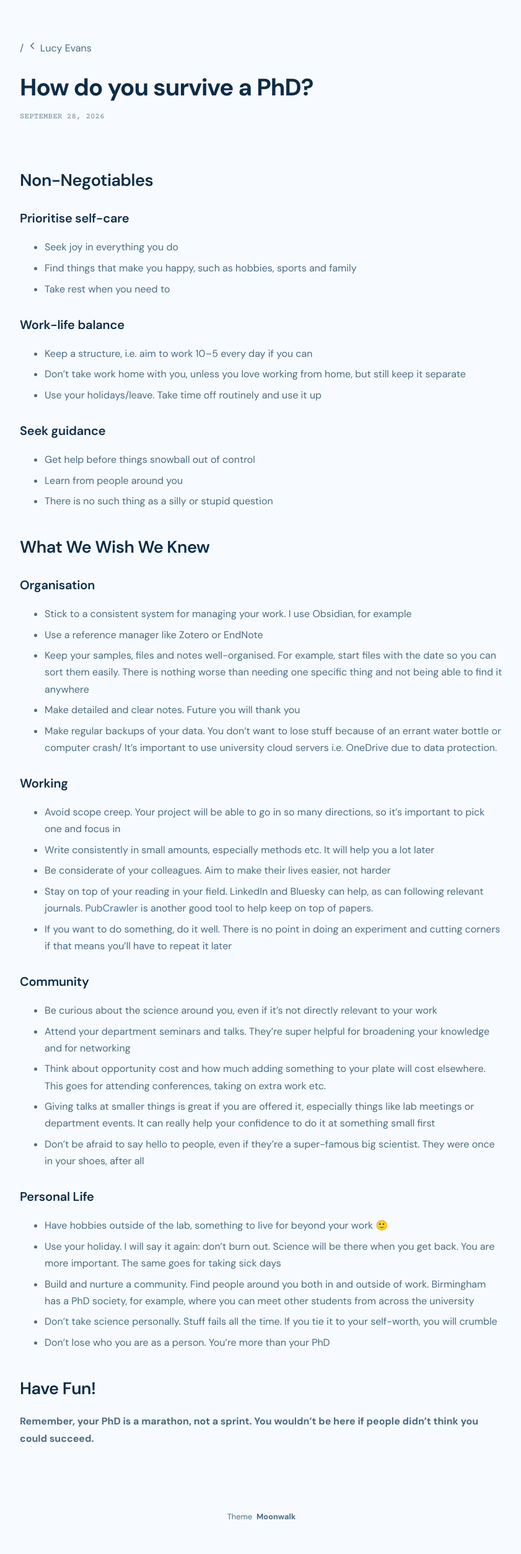
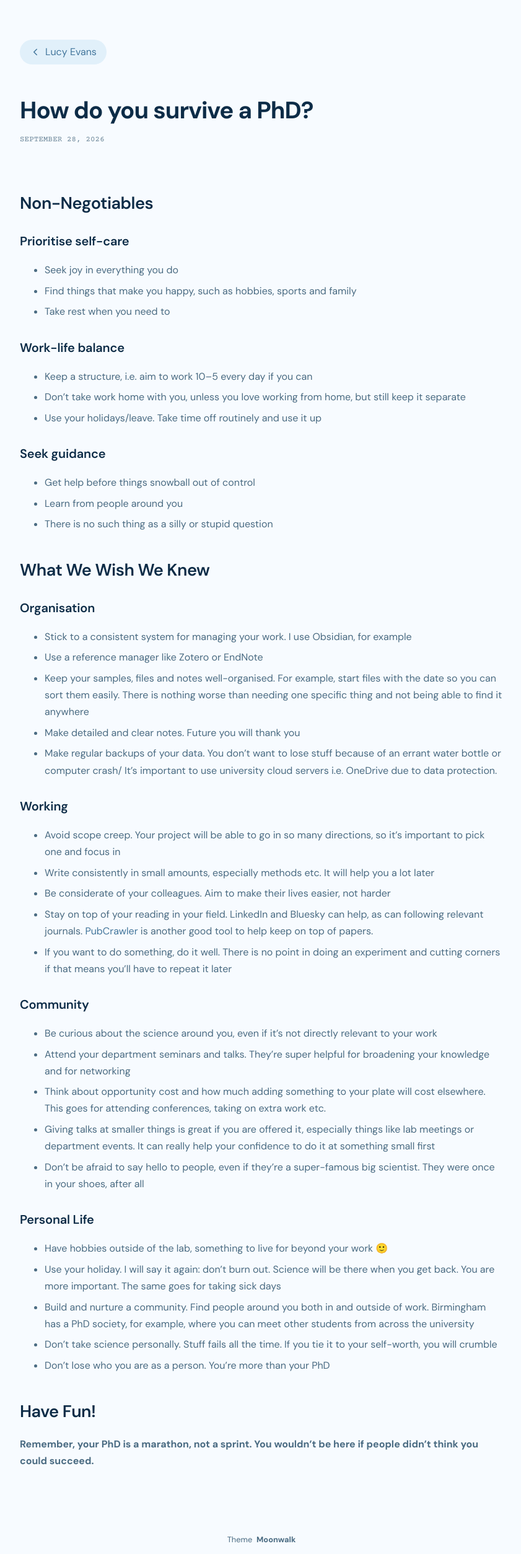
Before and after one commit to biolucy/home, a Jekyll site: the page built from _posts/2026-09-28-how-do-you-survive-a-phd.md, in a window 1280 px wide. Shown: the whole page at 62% size, without its empty margins (218-1059 px from the left). Built offline with Jekyll 4.4.1, drawn with Linux system fonts in a browser that asks for light colours; before the commit the page ends 2472 px from its top, so only the background shows below that.

Commit message:
Style Lucy Evans homepage back button

```diff
--- a/_layouts/post.html
+++ b/_layouts/post.html
@@ -2,7 +2,7 @@
 layout: default
 ---
 
-/
+<a href="/" class="back-link" aria-label="Back to Lucy Evans homepage">
   <svg width="18" height="18" viewBox="0 0 24 24" fill="none" stroke="currentColor" stroke-width="2" stroke-linecap="round" stroke-linejoin="round">
     <polyline points="15 18 9 12 15 6"></polyline>
   </svg>
--- a/_sass/moonwalk.scss
+++ b/_sass/moonwalk.scss
@@ -364,10 +364,10 @@ div.highlighter-rouge:hover .code-copy {
   display: inline-flex;
   align-items: center;
   justify-content: center;
-  width: 40px;
-  height: 40px;
+  width: fit-content;
+  height: 40px; padding: 0 16px; gap: 7px;
   margin-bottom: 1.5em;
-  border-radius: 50%;
+  border-radius: 22px;
   border: 1px solid var(--border);
   background: #e1f0fa;
   color: #43769c;
@@ -375,8 +375,8 @@ div.highlighter-rouge:hover .code-copy {
   transition: color 0.3s ease;
   &:hover { color: #0d2c47; }
   @media screen and (max-width: 600px) {
-    width: 36px;
-    height: 36px;
+    width: fit-content;
+    height: 38px;
   }
 }
 
```
